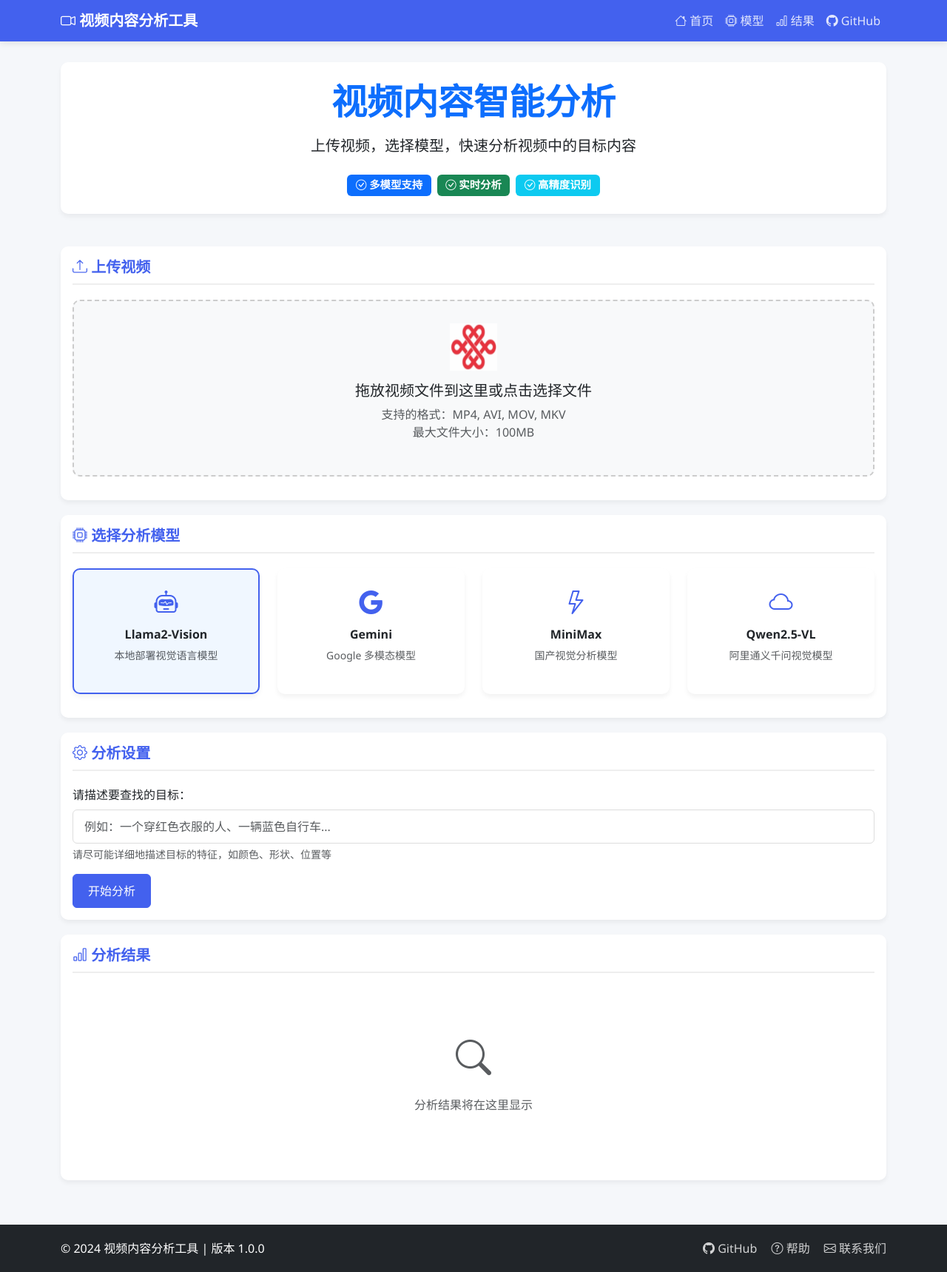
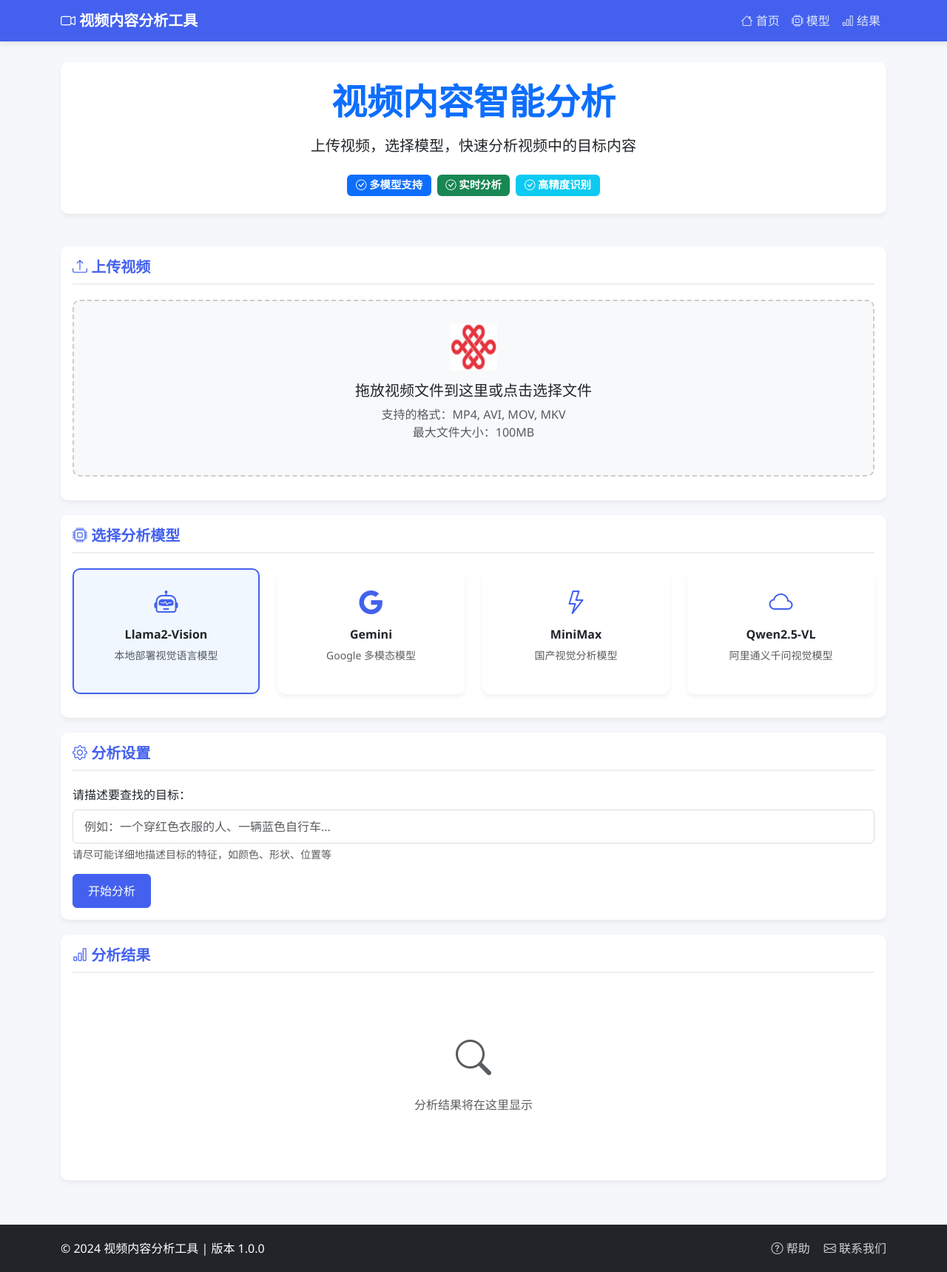
Before and after one commit to biibibi/videoPossess, a FastAPI app: page / in a window 1280 px wide. Shown: the whole page at 74% size. Run offline with FastAPI, Linux system fonts and the light colour scheme; parts of the project's set-up code (start-up, migrations or seed data) failed here and were passed over.

Commit message:
修改了首页
20250228

```diff
--- a/templates/index.html
+++ b/templates/index.html
@@ -284,11 +284,6 @@
                     <li class="nav-item">
                         <a class="nav-link" href="#results"><i class="bi bi-bar-chart"></i> 结果</a>
                     </li>
-                    <li class="nav-item">
-                        <a class="nav-link" href="https://github.com/yourusername/video-content-analysis" target="_blank">
-                            <i class="bi bi-github"></i> GitHub
-                        </a>
-                    </li>
                 </ul>
             </div>
         </div>
@@ -419,7 +414,6 @@
                     <p class="mb-0">&copy; 2024 视频内容分析工具 | 版本 1.0.0</p>
                 </div>
                 <div class="footer-links">
-                    <a href="#"><i class="bi bi-github"></i> GitHub</a>
                     <a href="#"><i class="bi bi-question-circle"></i> 帮助</a>
                     <a href="#"><i class="bi bi-envelope"></i> 联系我们</a>
                 </div>
```
